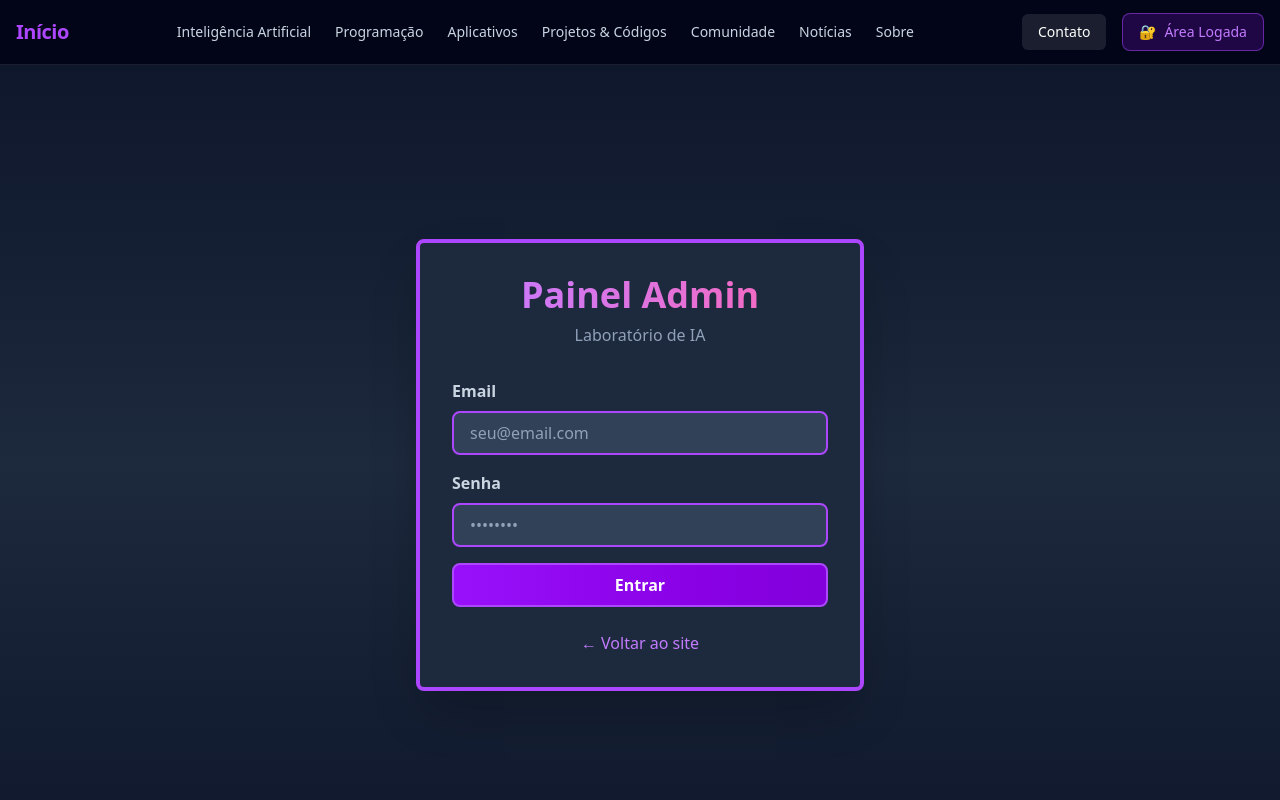
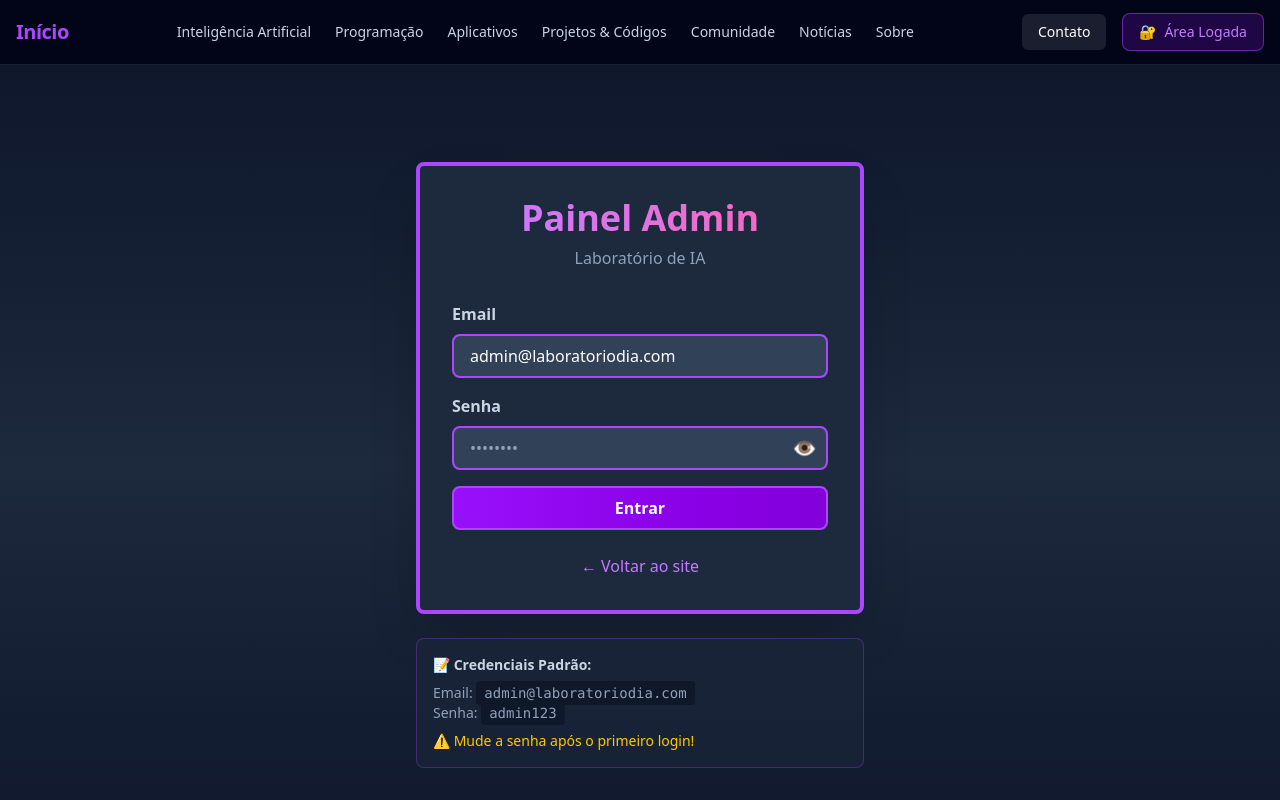
Before and after one commit to periclesreis/laboratorio-ia, a Next.js app: page /admin/login in a window 1280 px wide. Shown: the top 800 px of the page. Built offline with nearby package versions, Linux system fonts and the light colour scheme.

Commit message:
Adicionar botao para mostrar senha no login admin

```diff
--- a/app/admin/login/page.tsx
+++ b/app/admin/login/page.tsx
@@ -6,8 +6,9 @@ import { useRouter } from 'next/navigation';
 import Link from 'next/link';
 
 export default function AdminLoginPage() {
-  const [email, setEmail] = useState('');
+  const [email, setEmail] = useState('admin@laboratoriodia.com');
   const [password, setPassword] = useState('');
+  const [showPassword, setShowPassword] = useState(false);
   const [error, setError] = useState('');
   const [loading, setLoading] = useState(false);
   const router = useRouter();
@@ -33,8 +34,10 @@ export default function AdminLoginPage() {
         return;
       }
 
-      // Redirecionar após sucesso
+      // Aguardar um pouco antes de redirecionar
+      setTimeout(() => {
         router.push('/admin/dashboard');
+      }, 500);
     } catch (err) {
       console.error('Erro:', err);
       setError('Erro ao conectar ao servidor');
@@ -78,14 +81,27 @@ export default function AdminLoginPage() {
               <label className="block text-slate-300 font-semibold mb-2">
                 Senha
               </label>
+
+              <div className="relative">
                 <input
-                type="password"
+                  type={showPassword ? 'text' : 'password'}
                   value={password}
                   onChange={(e) => setPassword(e.target.value)}
-                className="w-full px-4 py-2 bg-slate-700 border-2 border-purple-500 rounded-lg text-white placeholder-slate-400 focus:outline-none focus:border-purple-400"
+                  className="w-full rounded-lg border-2 border-purple-500 bg-slate-700 px-4 py-2 pr-12 text-white placeholder-slate-400 focus:border-purple-400 focus:outline-none"
                   placeholder="••••••••"
                   required
                 />
+
+                <button
+                  type="button"
+                  onClick={() => setShowPassword((valorAtual) => !valorAtual)}
+                  className="absolute inset-y-0 right-0 flex w-12 items-center justify-center text-xl text-slate-300 transition hover:text-white focus:outline-none"
+                  aria-label={showPassword ? 'Ocultar senha' : 'Mostrar senha'}
+                  title={showPassword ? 'Ocultar senha' : 'Mostrar senha'}
+                >
+                  {showPassword ? '🙈' : '👁️'}
+                </button>
+              </div>
             </div>
 
             <button
@@ -104,6 +120,12 @@ export default function AdminLoginPage() {
           </div>
         </div>
 
+        <div className="mt-6 bg-slate-800/50 border border-purple-500/30 rounded-lg p-4 text-slate-400 text-sm">
+          <p className="font-semibold text-slate-300 mb-2">📝 Credenciais Padrão:</p>
+          <p>Email: <code className="bg-slate-900 px-2 py-1 rounded">admin@laboratoriodia.com</code></p>
+          <p>Senha: <code className="bg-slate-900 px-2 py-1 rounded">admin123</code></p>
+          <p className="mt-2 text-yellow-400">⚠️ Mude a senha após o primeiro login!</p>
+        </div>
       </div>
     </div>
   );
```
Lines whose indentation alone changed are shown as unchanged.
